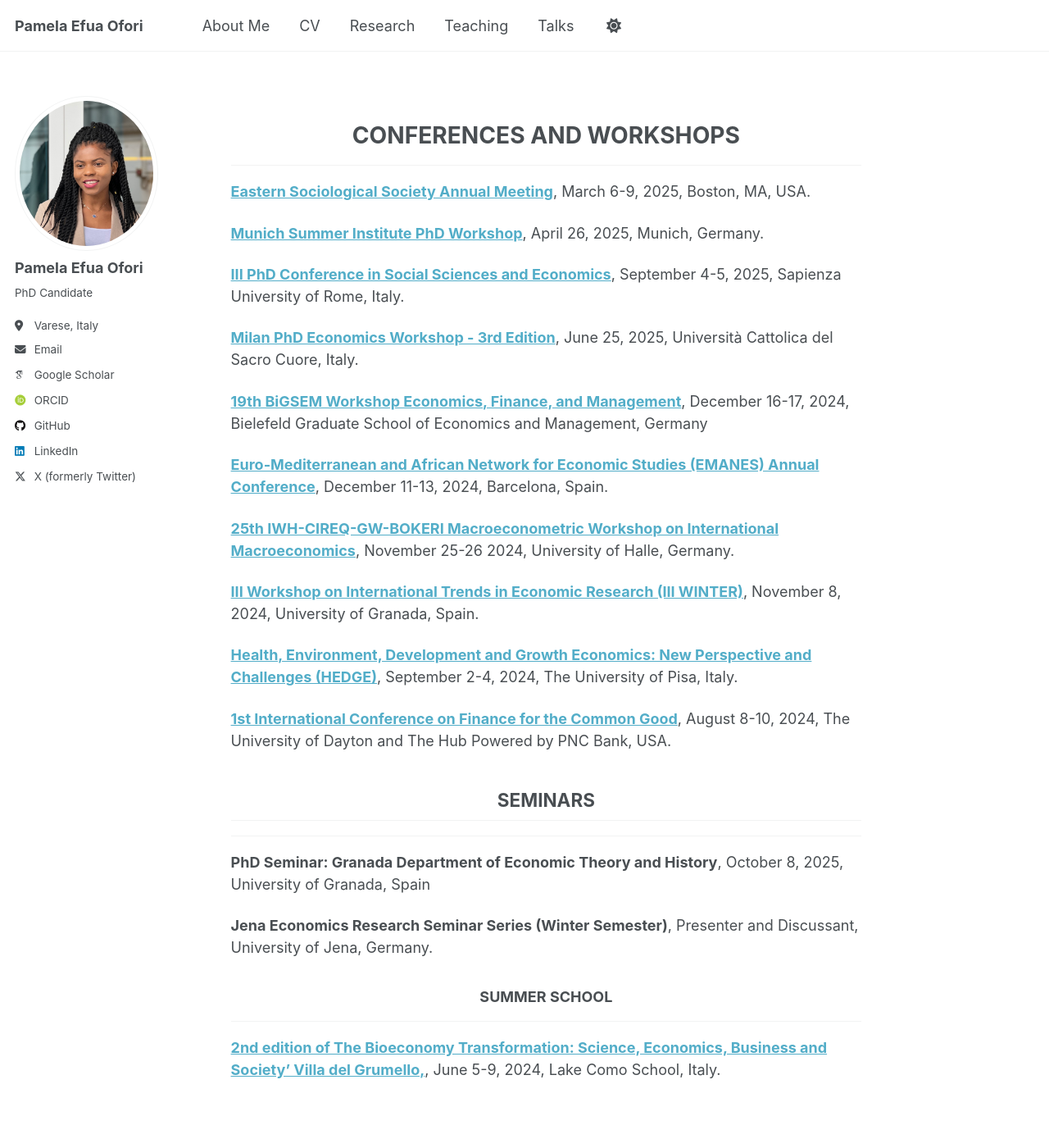
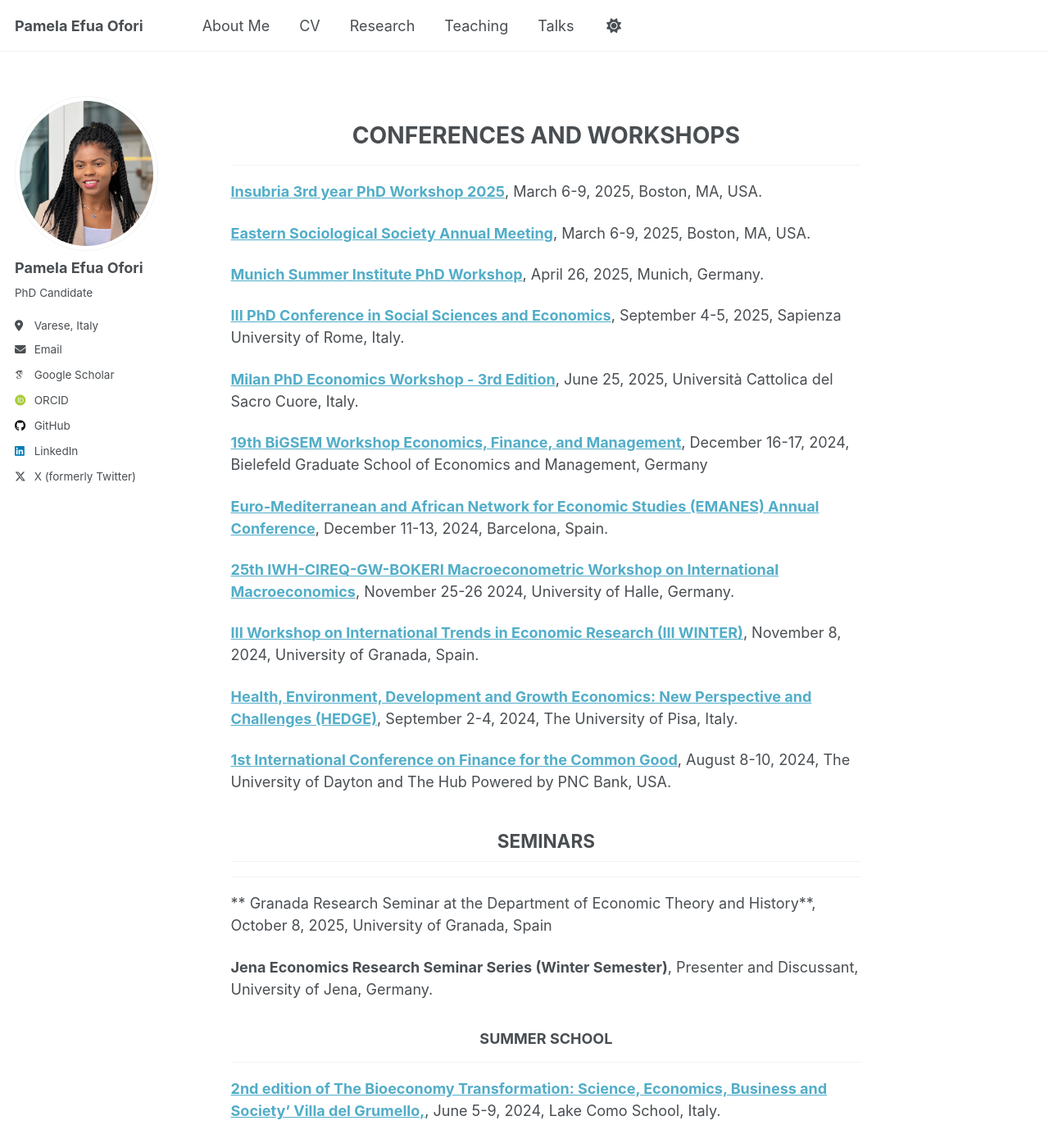
Before and after one commit to PEOFORI/peofori.github.io, a Jekyll site: the page built from _pages/talk.md, in a window 1280 px wide and 1400 px high. Shown: the whole window at 82% size. Built offline with Jekyll 4.4.1, drawn with Linux system fonts in a browser that asks for light colours; some web fonts are replaced; a script that is not in the unit is left out.

Commit message:
Update talk.md

```diff
--- a/_pages/talk.md
+++ b/_pages/talk.md
@@ -12,6 +12,7 @@ permalink: /talk/
 
 # <center> CONFERENCES AND WORKSHOPS </center>
 - - -
+**[Insubria 3rd year PhD Workshop 2025](https://dieco.uninsubria.it/it/eventi/3d-year-phd-workshop)**, March 6-9, 2025, Boston, MA, USA. <br/>
 
 **[Eastern Sociological Society Annual Meeting](https://www.essnet.org/annual-conference)**, March 6-9, 2025, Boston, MA, USA. <br/>
 
@@ -25,19 +26,19 @@ permalink: /talk/
 
 **[Euro-Mediterranean and African Network for Economic Studies (EMANES) Annual Conference](https://conference2024.emnes.org/programme/#1702356891788-29c57554-bb37)**, December 11-13, 2024, Barcelona, Spain.  <br/>
 
-**[25th IWH-CIREQ-GW-BOKERI Macroeconometric Workshop on International Macroeconomics](https://masteres.ugr.es/economics/docencia/plan-estudios/detallado)**,   November 25-26 2024,  University of Halle, Germany.   <br/>
+**[25th IWH-CIREQ-GW-BOKERI Macroeconometric Workshop on International Macroeconomics](https://www.iwh-halle.de/en/about-the-iwh/events/detail/25th-iwh-cireq-gw-bokeri-macroeconometric-workshop-international-macroeconomics)**,   November 25-26 2024,  University of Halle, Germany.   <br/>
 
 **[III Workshop on International Trends in Economic Research (III WINTER)](https://masteres.ugr.es/economics/docencia/plan-estudios/detallado)**,  November 8, 2024,  University of Granada, Spain.   <br/>
 
 **[Health, Environment, Development and Growth Economics: New Perspective and Challenges (HEDGE)](https://sites.google.com/view/hedge-2024)**,   September 2-4, 2024, The University of Pisa, Italy.  <br/>
 
-**[1st International Conference on Finance for the Common Good](https://www.iwh-halle.de/en/about-the-iwh/events/detail/25th-iwh-cireq-gw-bokeri-macroeconometric-workshop-international-macroeconomics)**, August 8-10, 2024, The University of Dayton and The Hub Powered by PNC Bank, USA.   <br/>
+**[1st International Conference on Finance for the Common Good](https://vizja.pl/en/2024/04/16/1st-international-conference-on-finance-for-the-common-good-icfcg/)**, August 8-10, 2024, The University of Dayton and The Hub Powered by PNC Bank, USA.   <br/>
 
 
 ## <center> SEMINARS </center>
 - - -
 
-**PhD Seminar: Granada Department of Economic Theory and History**, October 8, 2025, University of Granada, Spain  <br/>
+** Granada Research Seminar at the Department of Economic Theory and History**, October 8, 2025, University of Granada, Spain  <br/>
 
 **Jena Economics Research Seminar Series (Winter Semester)**, Presenter and Discussant, University of Jena, Germany.  <br/>
 
```
